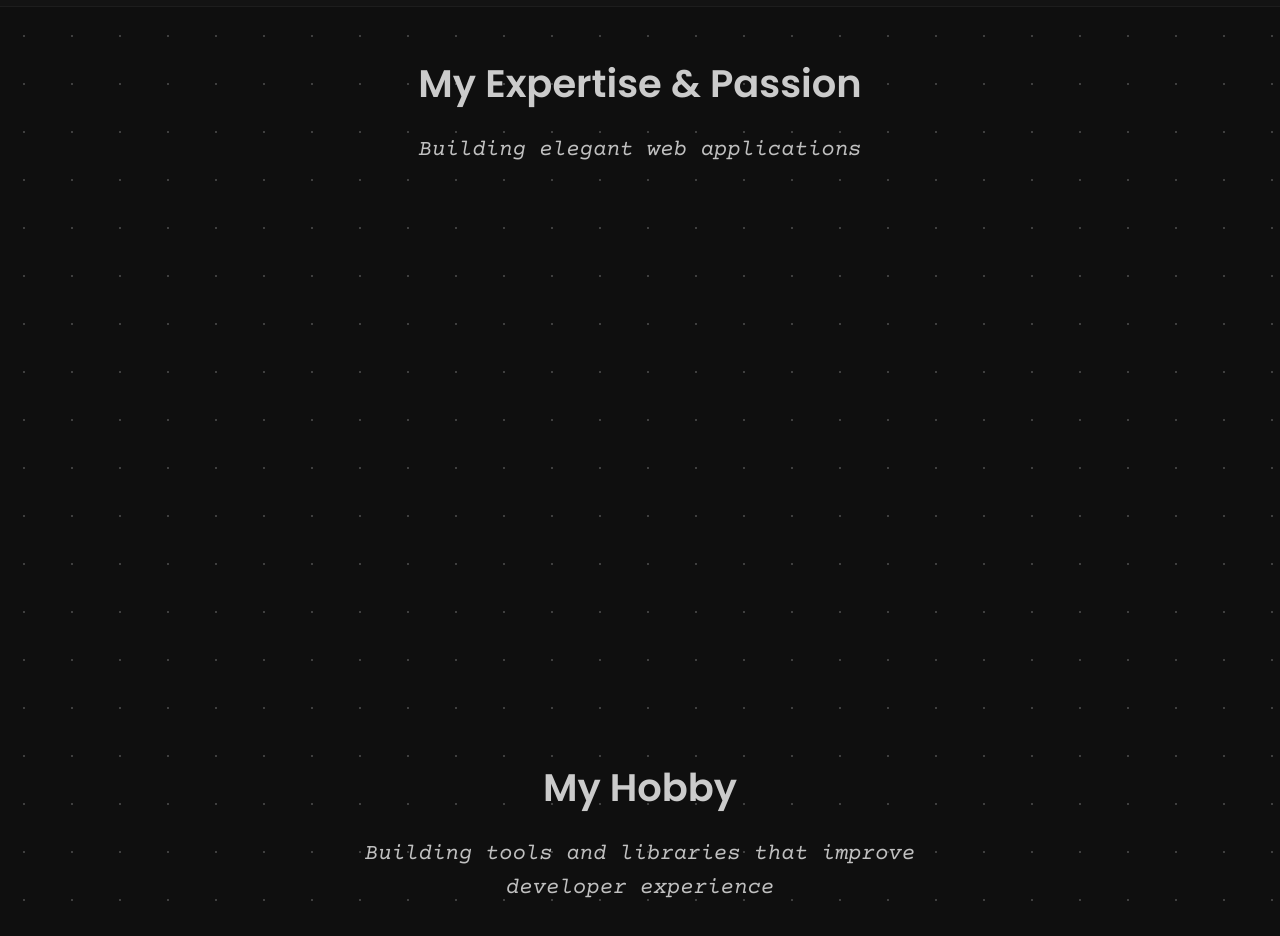
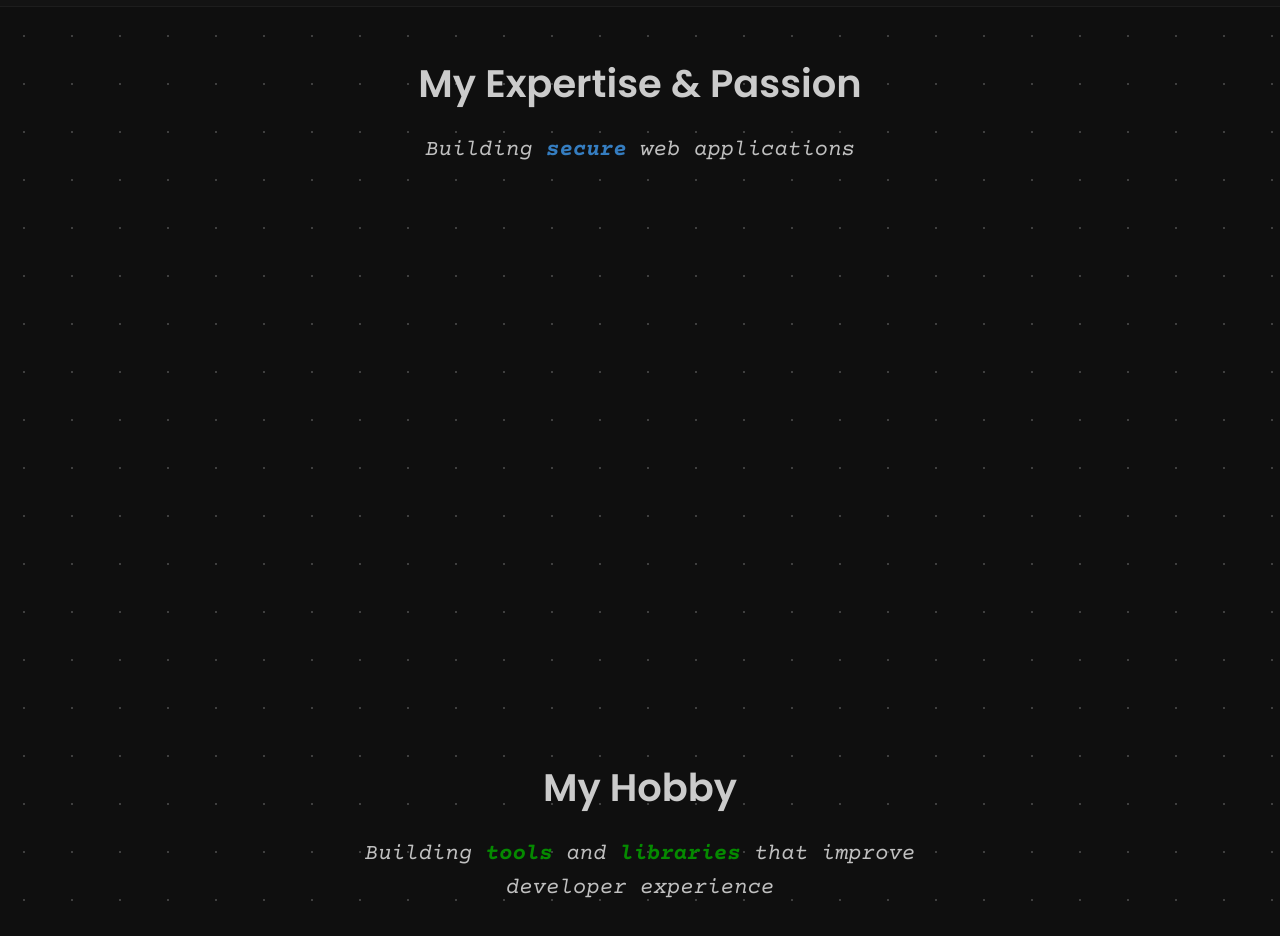
Before and after one commit to LexBorisoff/borisoff.dev, a React (Vite) app: page / in a window 1280 px wide. Shown: the part 900-1836 px from the top of the page. Built offline with nearby package versions, Linux system fonts and the light colour scheme.

Commit message:
feat: added animated adjectives to expertise subtitle

```diff
--- a/src/components/about/expertise.tsx
+++ b/src/components/about/expertise.tsx
@@ -1,6 +1,12 @@
-import { styled } from 'styled-components';
+import { useEffect, useState } from 'react';
+import { styled, keyframes } from 'styled-components';
 
 import Title, { Subtitle } from '../title/title';
+
+const animation = {
+  time: 0.5,
+  delay: 4.5,
+} as const;
 
 const ExpertiseSection = styled.section`
   position: relative;
@@ -11,26 +17,82 @@ const ExpertiseSection = styled.section`
   padding-top: 1rem;
 `;
 
+const enter = keyframes`
+  0% {
+    transform: translateY(20%);
+    opacity: 0;
+  }
+  100% {
+    transform: translateY(0);
+    opacity: 1;
+  }
+`;
+
+const exit = keyframes`
+  0% {
+    transform: translateY(0);
+    opacity: 1;
+  }
+  100% {
+    transform: translateY(-20%);
+    opacity: 0;
+    visibility: hidden;
+    display: none;
+  }
+`;
+
+const AdjectiveSpan = styled.span`
+  font: inherit;
+  display: inline-block;
+  color: #357dc0;
+  font-weight: 600;
+
+  animation:
+    ${enter} ${animation.time}s forwards,
+    ${exit} ${animation.time}s ${animation.delay}s ease-in-out forwards;
+`;
+
 const adjectives = [
-  'elegant',
-  'responsive',
-  'user-centric',
-  'data-driven',
-  'scalable',
-  'feature-rich',
-  'dynamic',
-  'intuitive',
-  'versatile',
-  'sophisticated',
   'robust',
   'secure',
+  'elegant',
+  'dynamic',
+  'scalable',
+  'versatile',
+  'intuitive',
+  'responsive',
+  'data-driven',
+  'user-centric',
+  'feature-rich',
+  'sophisticated',
 ];
 
 export default function Expertise(): React.ReactNode {
+  const [adjective, setAdjective] = useState(adjectives[0]);
+
+  useEffect(() => {
+    const interval = setInterval(
+      () => {
+        setAdjective((prev) => {
+          const currentIndex = adjectives.indexOf(prev);
+          const nextIndex =
+            currentIndex < adjectives.length - 1 ? currentIndex + 1 : 0;
+          return adjectives[nextIndex];
+        });
+      },
+      (animation.time + animation.delay) * 1000,
+    );
+
+    return () => clearInterval(interval);
+  }, []);
+
   return (
     <ExpertiseSection>
       <Title css={{ marginBottom: 0 }}>My Expertise & Passion</Title>
-      <Subtitle>Building elegant web applications</Subtitle>
+      <Subtitle>
+        Building <AdjectiveSpan key={adjective}>{adjective}</AdjectiveSpan> web
+        applications
+      </Subtitle>
     </ExpertiseSection>
   );
 }
--- a/src/components/about/hobby.tsx
+++ b/src/components/about/hobby.tsx
@@ -13,6 +13,12 @@ const ProjectsSection = styled.section`
   align-items: center;
   overflow: hidden;
   padding-bottom: 2rem;
+`;
+
+const SubtitleSpan = styled.span`
+  font: inherit;
+  font-weight: 600;
+  color: #058a00;
 `;
 
 const maskImage = `linear-gradient(450deg,transparent 0,#000000 5%,#000000 95%,transparent 100%)`;
@@ -52,10 +58,8 @@ const IconWrapperMask = styled.div<IconWrapperMaskProps>`
 `;
 
 const ProjectWrapper = styled.div`
-  flex: 1;
-  min-width: 20rem;
-  max-width: 20rem;
-  min-height: 22rem;
+  flex: 0 0 20rem;
+  height: 22rem;
   display: flex;
   flex-direction: column;
   justify-content: start;
@@ -149,7 +153,8 @@ export default function Packages(): React.ReactNode {
     <ProjectsSection className="projects-container">
       <Title css={{ marginBottom: 0, zIndex: 1 }}>My Hobby</Title>
       <Subtitle>
-        Building tools and libraries that improve developer experience
+        Building <SubtitleSpan>tools</SubtitleSpan> and{' '}
+        <SubtitleSpan>libraries</SubtitleSpan> that improve developer experience
       </Subtitle>
 
       <ProjectsContainer>
--- a/src/components/hero/hero.tsx
+++ b/src/components/hero/hero.tsx
@@ -31,7 +31,7 @@ const SectionMask = styled.div<SectionMaskProps>`
   width: 100%;
   flex: 1;
   background: ${({ coords: { x, y } }) =>
-    `radial-gradient(40rem 40rem at ${x}% ${y}%, #00115e8c, transparent)`};
+    `radial-gradient(40rem 40rem at ${x}% ${y}%, #00115e76, transparent)`};
 `;
 
 const HeroContent = styled.div`
```
